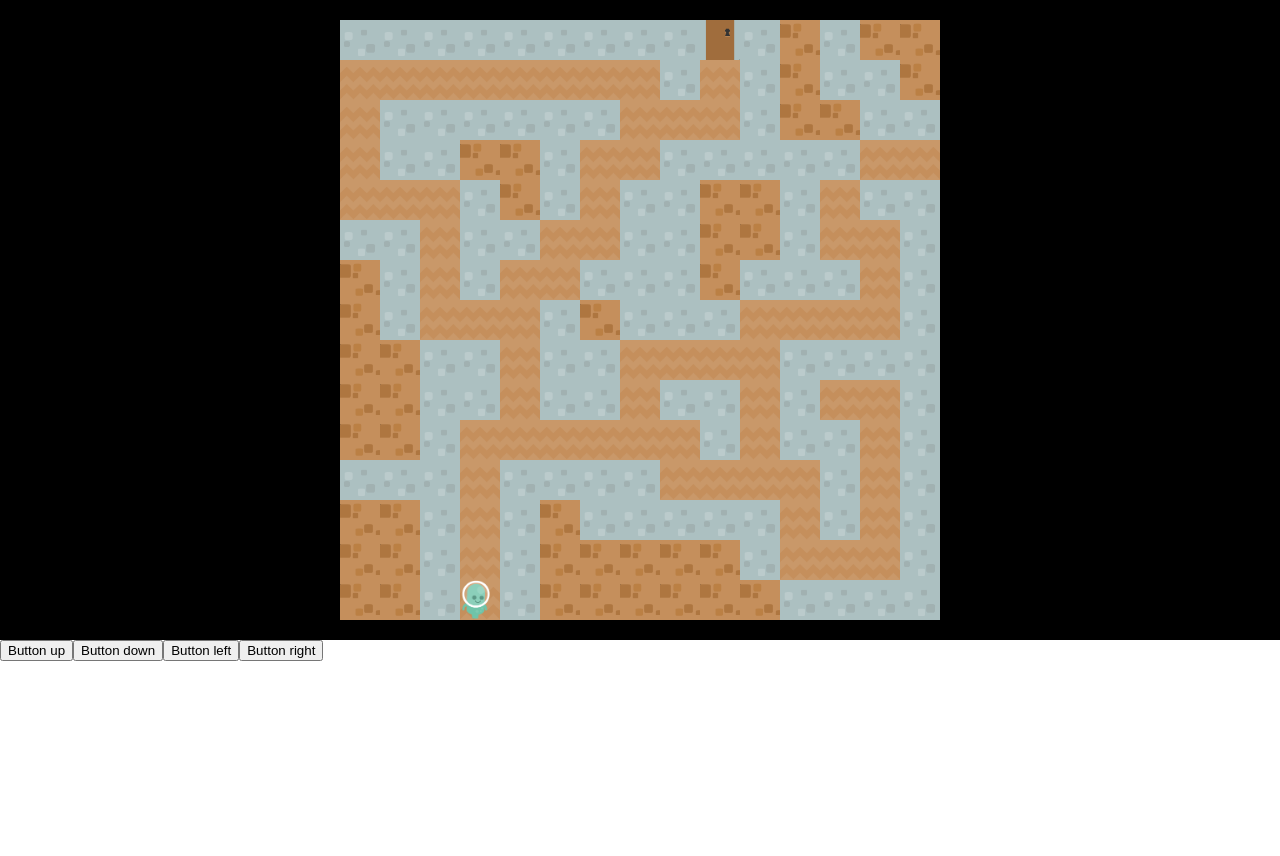
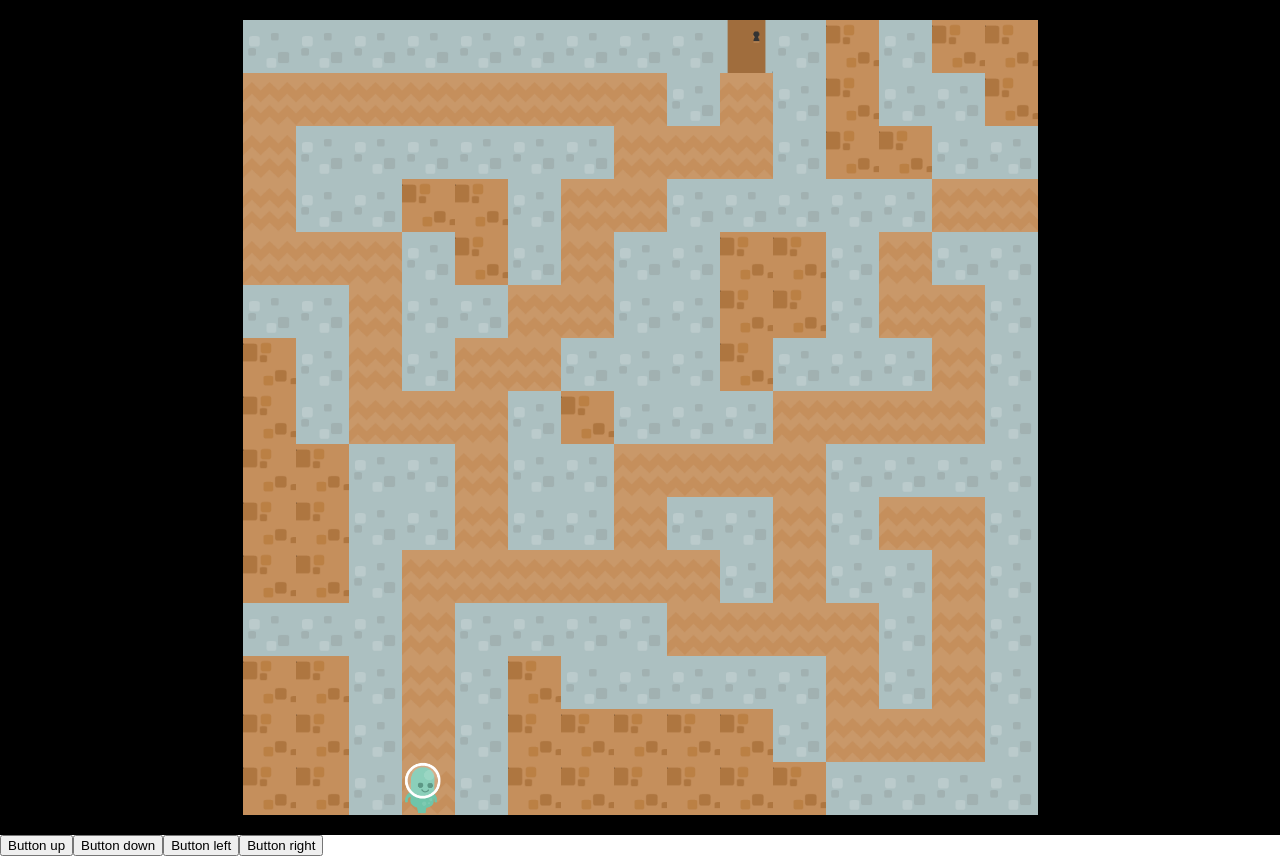
Before and after one commit to Itamichan/Blue-in-the-maze, a React (Create React App) app: page / in a window 1280 px wide. Before the commit the page ends 800 px from the top, so only its background shows below. Built offline with nearby package versions, Linux system fonts and the light colour scheme.

Commit message:
added comments to cell.scss

```diff
--- a/src/Components/Maze/Cell/Cell.css
+++ b/src/Components/Maze/Cell/Cell.css
@@ -43,6 +43,22 @@
       .mazeRow div {
         width: 40px;
         height: 40px; } }
+    @media (min-width: 650px) {
+      .mazeRow div {
+        width: 43px;
+        height: 43px; } }
+    @media (min-width: 700px) {
+      .mazeRow div {
+        width: 46px;
+        height: 46px; } }
+    @media (min-width: 750px) {
+      .mazeRow div {
+        width: 50px;
+        height: 50px; } }
+    @media (min-width: 800px) {
+      .mazeRow div {
+        width: 53px;
+        height: 53px; } }
   @media (min-width: 200px) {
     .mazeRow {
       height: 13px; } }
@@ -70,6 +86,18 @@
   @media (min-width: 600px) {
     .mazeRow {
       height: 40px; } }
+  @media (min-width: 650px) {
+    .mazeRow {
+      height: 43px; } }
+  @media (min-width: 700px) {
+    .mazeRow {
+      height: 46px; } }
+  @media (min-width: 750px) {
+    .mazeRow {
+      height: 50px; } }
+  @media (min-width: 800px) {
+    .mazeRow {
+      height: 53px; } }
 
 .empty-field {
   background: url("../../../assets/images/game_cells/brickWall.png"); }
--- a/src/Components/Maze/Cell/Cell.scss
+++ b/src/Components/Maze/Cell/Cell.scss
@@ -6,7 +6,7 @@ $bgDoor: '../../../assets/images/game_cells/door_closedMid.png';
 $bgPlayer: '../../../assets/images/game_cells/p1_walk01.png';
 
 $minWidth: 4;
-$maxWidth: 12;
+$maxWidth: 16;
 $stepSize: 50px;
 
 .mazeRow {
@@ -16,6 +16,7 @@ $stepSize: 50px;
     height: 21px;
     background-size: contain;
     background-repeat: no-repeat;
+    //keeps the cells responsive to the screen size until 800px width
     @for $i from $minWidth through $maxWidth {
       @media (min-width: $i*$stepSize) {
         width: floor($i*$stepSize/15);
@@ -25,6 +26,7 @@ $stepSize: 50px;
   }
 
   height: 21px;
+  //keeps the rows responsive to the screen size until 800px width
   @for $i from $minWidth through $maxWidth {
     @media (min-width: $i*$stepSize) {
       height: floor($i*$stepSize/15);
```
Also changed, not shown: 2 other files (tests, documents, lock files or other folders).
